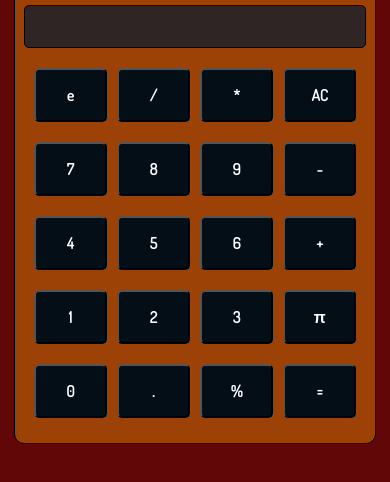
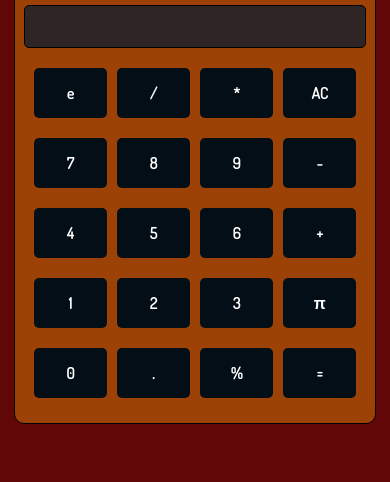
Before and after one commit to t2e0j0a4/Calculator-jQuery, a plain HTML site: page index.html in a window 390 px wide. Shown: the part 66-548 px from the top of the page. Drawn offline with Linux system fonts and the light colour scheme.

Commit message:
Caluculator jQuery Added

```diff
--- a/CSS/style.css
+++ b/CSS/style.css
@@ -201,6 +201,8 @@ a{
         margin: 0 5px;
         font-size: 1.5rem;
         background-color: rgb(4, 14, 23);
+        outline: none;
+        border: 0px;
     }
 
     .btn:hover{
```
